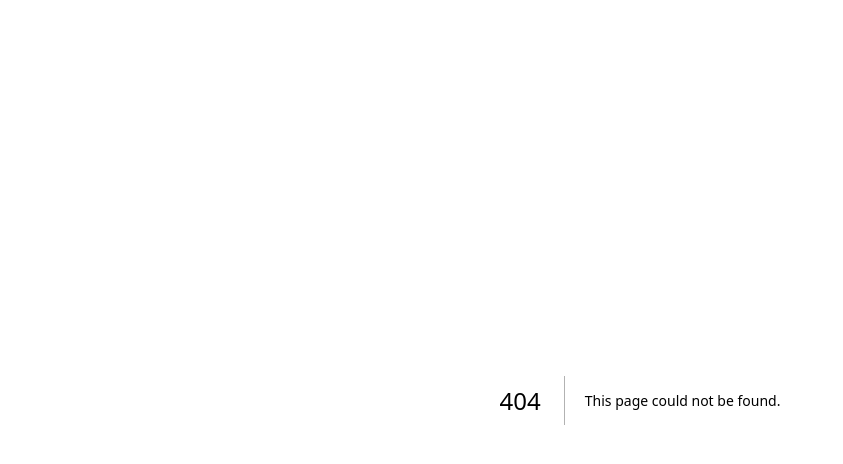
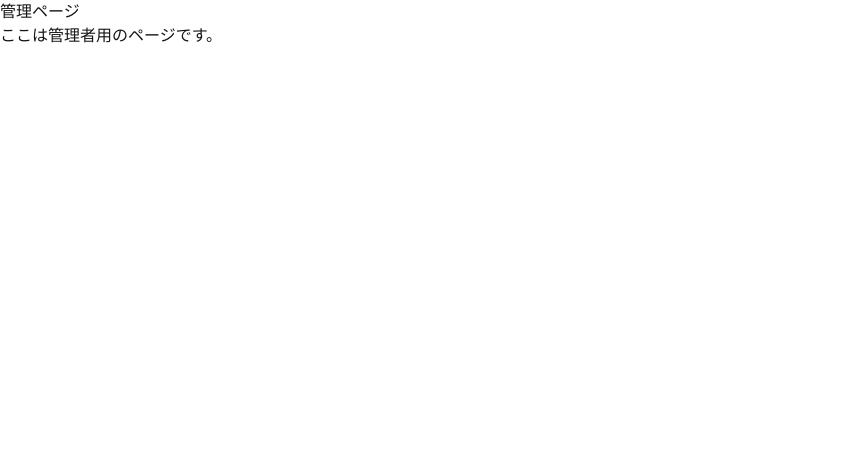
Before and after one commit to nt010/maigo-delivery, a Next.js app: page /admin in a window 1280 px wide. Before the commit this address had no page. Shown: the top 464 px of the page, without its empty margins (0-843 px from the left). Built offline with nearby package versions, Linux system fonts and the light colour scheme.

Commit message:
feat: add admin page

```diff
--- /dev/null
+++ b/app/admin/page.tsx
@@ -0,0 +1,13 @@
+import React from 'react';
+
+const AdminPage = () => {
+  return (
+    <div>
+      <h1>管理ページ</h1>
+      <p>ここは管理者用のページです。</p>
+      {/* ここに管理用のコンポーネントや機能を追加していきます */}
+    </div>
+  );
+};
+
+export default AdminPage;
```
